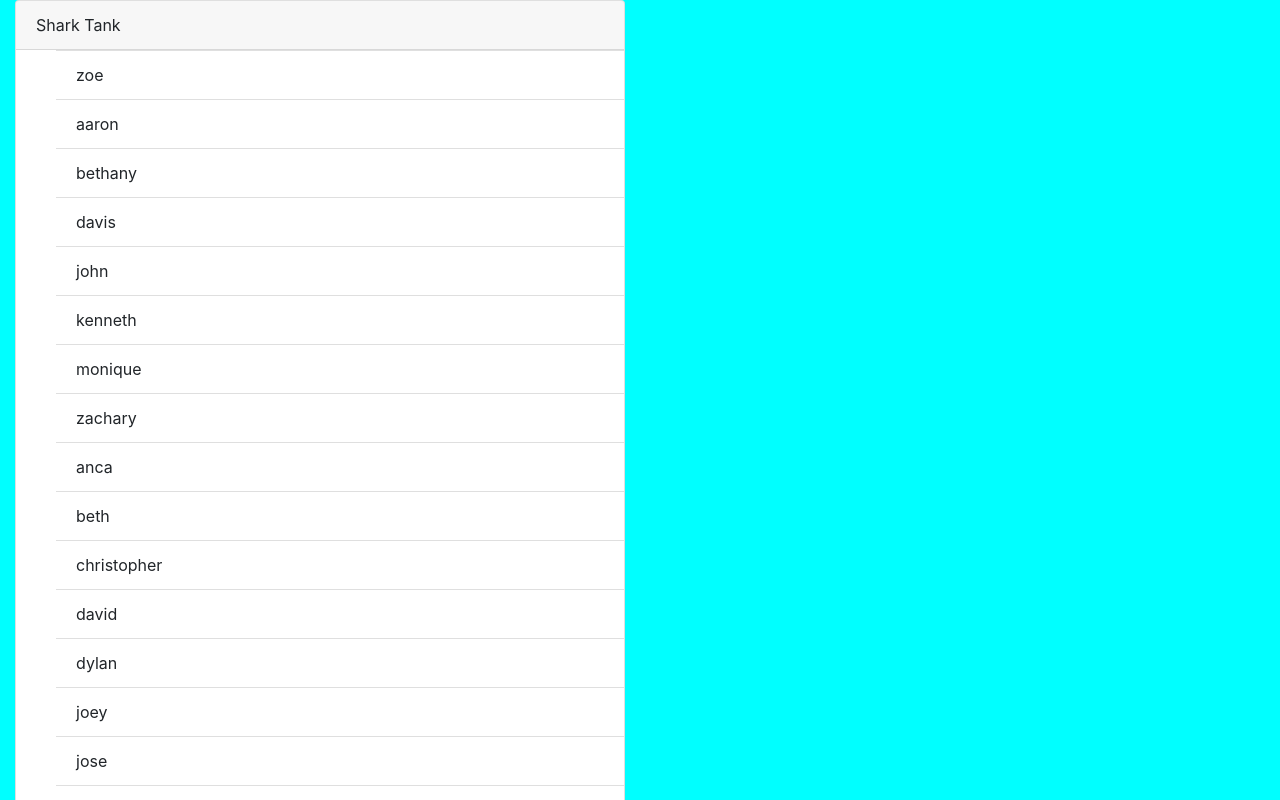
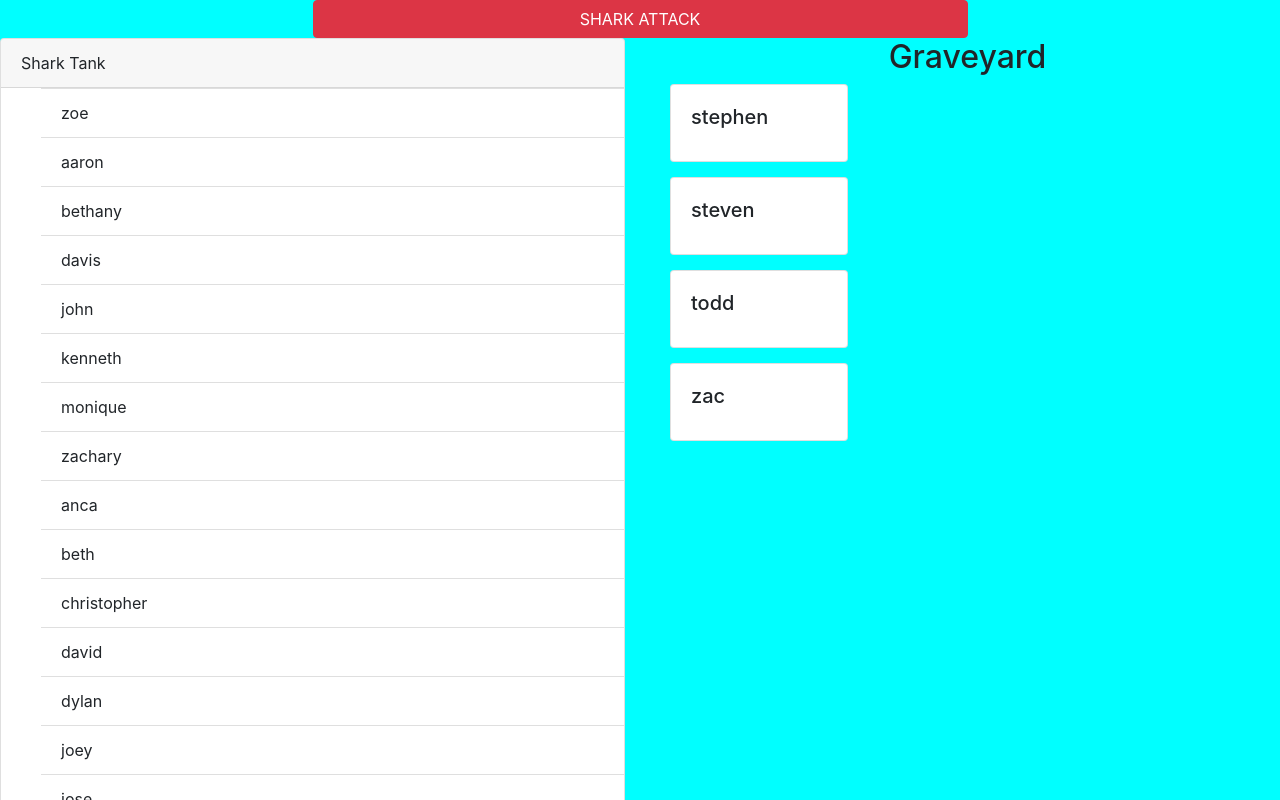
Before and after one commit to Nikababy01/sharktank, a plain HTML site: page index.html in a window 1280 px wide. Shown: the top 800 px of the page. Drawn offline with nearby package versions, Linux system fonts and the light colour scheme.

Commit message:
updated styles

```diff
--- a/index.html
+++ b/index.html
@@ -9,8 +9,15 @@
     <title>Shark Tank</title>
   </head>
   <body>
-<div class= "col-6">
-    <div id = 'tank'></div>
+      <div class="row">
+          <button class= "btn btn-danger col-6 offset-3">SHARK ATTACK</button>
+    <div class= "col-6">
+        <div id = 'tank'></div>
+    </div>
+
+    <div class= "col-6">
+        <div id = 'graveyard'></div>
+    </div>
 </div>
 
 
--- /dev/null
+++ b/javascripts/components/graveyard.js
@@ -0,0 +1,22 @@
+import utils from '../helpers/utils.js';
+import personData from '../helpers/data/personData.js';
+
+const buildGraveyard = ()=> {
+    const persons= personData.getDeadPersons();
+    let domString = '<h2 class="col-12 text-center">Graveyard</h2>';
+    domString += '<div class "d-flex row-wrap">';
+
+    persons.forEach((person) => {
+    domString += '<div class= "col-4 person-card">';
+    domString += '<div class="card">';
+    domString += '<div class="card-body">';
+    domString +=  `<h5 class="card-title"> ${person.name}</h5>`;
+    domString += '</div>';
+    domString += '</div>';
+    domString += '</div>';
+});
+ domString += '</div>';
+    utils.printToDom('graveyard',domString);
+};
+
+export default { buildGraveyard };
--- a/javascripts/helpers/data/personData.js
+++ b/javascripts/helpers/data/personData.js
@@ -102,17 +102,17 @@ const persons = [
     {
         id:'person1',
         name: 'stephen',
-        isDead: false
+        isDead: true
     },
     {
         id:'person1',
         name: 'steven',
-        isDead: false
+        isDead: true
     },
     {
         id:'person1',
         name: 'todd',
-        isDead: false
+        isDead: true
     },
     {
         id:'person1',
@@ -124,4 +124,8 @@ const persons = [
 const getAlivePersons = () => {
     return persons.filter((x) => x.isDead === false);
 };
-export default { getAlivePersons };
+
+const getDeadPersons = () => {
+    return persons.filter((x) => x.isDead === true);
+};
+export default { getAlivePersons, getDeadPersons};
--- a/javascripts/main.js
+++ b/javascripts/main.js
@@ -1,6 +1,9 @@
 import tank from './components/tank.js';
+import graveyard from './components/graveyard.js';
+
 const init = () => {
     tank.tankBuilder();
+    graveyard.buildGraveyard();
 };
 
 init();
--- a/styles/main.css
+++ b/styles/main.css
@@ -1,3 +1,7 @@
 body{
     background-color: aqua;
 }
+
+.person-card{
+    margin-bottom: 15px;
+  }
```
